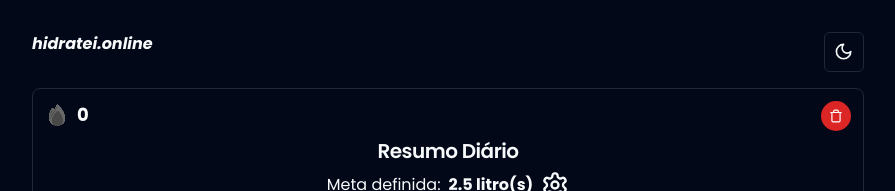
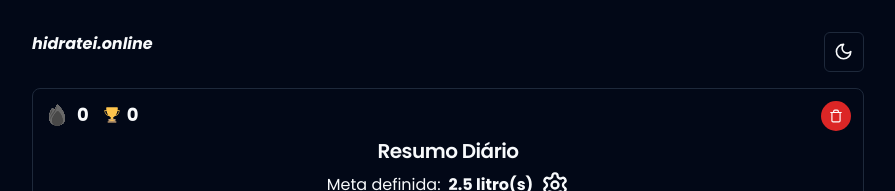
Before and after one commit to devalexsantos/hidratei.online, a React (Vite) app: page / in a window 1280 px wide. Shown: the top 191 px of the page, without its empty margins (192-1087 px from the left). Built offline with nearby package versions, Linux system fonts and the light colour scheme.

Commit message:
feat: add max score

```diff
--- a/src/components/Score.tsx
+++ b/src/components/Score.tsx
@@ -4,10 +4,11 @@ import { InactiveScore } from './icons/inactive-score'
 import { useContext } from 'react'
 
 export function Score() {
-  const { resume } = useContext(WaterConsumeContext)
+  const { resume, maxScore } = useContext(WaterConsumeContext)
 
   return (
     <div className="absolute left-3 top-3">
+      <div className="flex gap-3 items-center">
         {resume.score > 0 ? (
           <span className="flex items-center">
             <ActiveScore />
@@ -21,6 +22,13 @@ export function Score() {
             <span className="text-primary ml-2 text-lg font-bold">0</span>
           </span>
         )}
+        <div className="flex gap-1 items-center">
+          <img src="/assets/trophy.svg" width={22} height={22} alt="Trophy" />
+          <span className="text-primary text-lg font-bold">
+            {maxScore.maxScore}
+          </span>
+        </div>
+      </div>
     </div>
   )
 }
--- a/src/contexts/WaterConsume.tsx
+++ b/src/contexts/WaterConsume.tsx
@@ -12,6 +12,9 @@ interface WaterConsumeContextData {
   resume: Resume
   percentConsumed: number
   needToConsume: number
+  maxScore: {
+    maxScore: number
+  }
   handleAddWater: (amount: number) => void
   handleEditGoal: (goal: number) => void
   handleDeleteConsume: () => void
@@ -73,8 +76,21 @@ export function WaterConsumeContextProvider({
     }
   })
 
+  const [maxScore, setMaxScore] = useState(() => {
+    const maxScore = localStorage.getItem('max-score-mwater')
+
+    if (maxScore) {
+      return JSON.parse(maxScore)
+    }
+
+    return {
+      maxScore: 0,
+    }
+  })
+
   useEffect(() => {
     localStorage.setItem('resume-mwater', JSON.stringify(resume))
+    localStorage.setItem('max-score-mwater', JSON.stringify(maxScore))
 
     if (resume.consumed >= resume.goal && !resume.reachedGoalToday) {
       setResume((prevState) => ({
@@ -83,7 +99,15 @@ export function WaterConsumeContextProvider({
         reachedGoalToday: true,
       }))
     }
-  }, [resume])
+
+    if (resume.score > maxScore.maxScore) {
+      setMaxScore({ maxScore: resume.score })
+      localStorage.setItem(
+        'max-score-mwater',
+        JSON.stringify({ maxScore: resume.score }),
+      )
+    }
+  }, [resume, maxScore])
 
   function handleAddWater(amount: number) {
     setResume((prevState) => ({
@@ -119,6 +143,7 @@ export function WaterConsumeContextProvider({
         handleEditGoal,
         handleDeleteConsume,
         needToConsume,
+        maxScore,
       }}
     >
       {children}
```
Also changed, not shown: public/assets/trophy.svg (added). Lines whose indentation alone changed are shown as unchanged.
